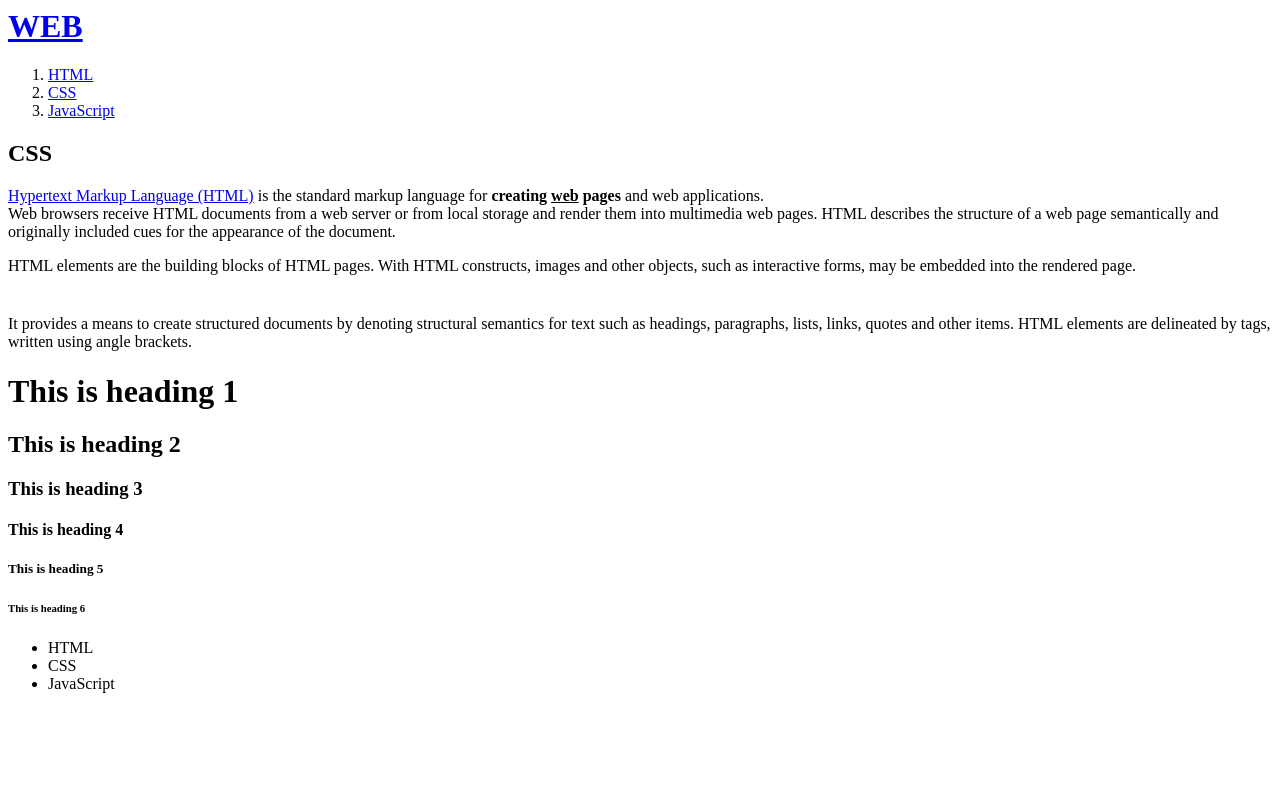
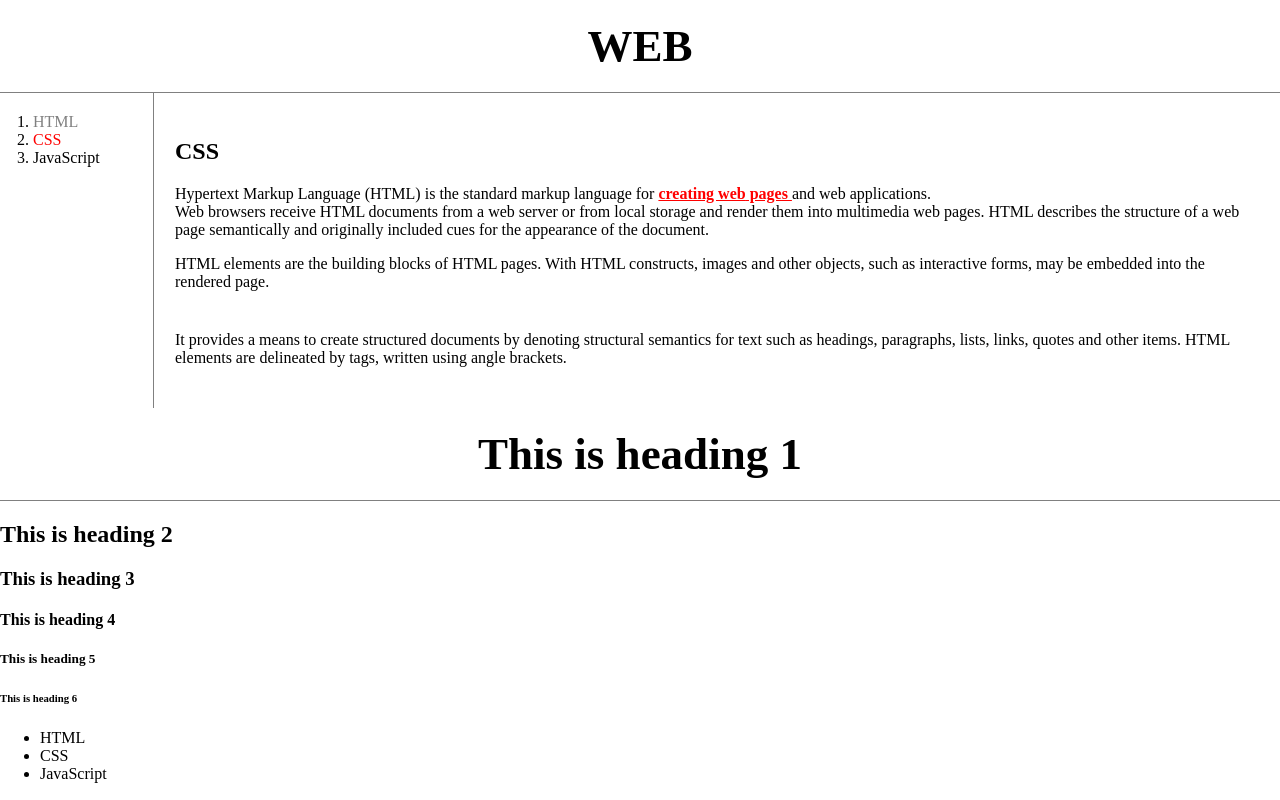
Before and after one commit to easter89/WEB1, a plain HTML site: page 2.html in a window 1280 px wide. Drawn offline with Linux system fonts and the light colour scheme.

Commit message:
CSS Study
CSS Study

```diff
--- a/2.html
+++ b/2.html
@@ -1,34 +1,98 @@
-<!<!DOCTYPE html>
+<!DOCTYPE html>
 <html>
-
   <head>
     <meta charset="utf-8">
     <title>WEB2 - CSS</title>
+
+    <!--style 태그 안의 내용은 CSS 코드임 -->
+    <!--태그선택자 : html a 태그의 디자인(색깔 등)을 일괄 지정함 (우선순위 3) -->
+    <!-- . class선택자 : class(.)가 saw, active인 태그의 CSS를 일괄 지정함 ex) .saw .active (우선순위 2) -->
+    <!-- # id선택자 : id(#)가 active2인 태그의 CSS를 일괄 지정함 ex) ex) #active2 (우선순위 1) -->
+    <style>
+      body{
+        margin:0;
+      }
+      a{
+        color:black;
+        text-decoration:none;
+      }
+      h1{
+          font-size:45px;
+          text-align:center;
+          border-bottom:1px solid gray;
+          margin:0;
+          padding:20px;
+      }
+      ol{
+        border-right:1px solid gray;
+        width:100px;
+        margin:0;
+        padding:20px;
+        padding-left:33px;
+      }
+      #active2{
+        color:red;
+      }
+      .saw{
+        color:gray;
+      }
+      .active{
+        color:blue;
+      }
+      #grid{
+        display:grid;
+        grid-template-columns: 150px 1fr;
+      }
+      #article{
+        padding:25px;
+      }
+      /* 화면의 크기가 800px보다 작으면 -> id가 grid인 태그부분의 화면을 block화면 구성으로(아래로 내려가게) 보이게 한다, ol태그의 테두리를 보이지 않게 한다 */
+      @media(max-width:800px){
+        #grid{
+          display:block;
+        }
+        ol{
+          border-right:none;
+        }
+        h1{
+          border-bottom:none;
+        }
+      }
+
+    </style>
   </head>
 
 <body>
   <h1><a href="index.html">WEB</a></h1>
+
+  <div id="grid">
     <!-- ol : orderd list // li : list-->
     <ol>
-    <li><a href="1.html">HTML</a></li>
-    <li><a href="2.html">CSS</a></li>
+      <!-- a 태그의 클래스 명을 지정함 (space를 통해 여러개 지정 가능함) -->
+      <li><a href="1.html" class="saw">HTML</a></li>
+      <li><a href="2.html" class="saw active" id="active2">CSS</a></li>
       <li><a href="3.html">JavaScript</a></li>
     </ol>
 
+    <div id="article">
       <h2>CSS</h2>
       <!-- a : ancher (닻) // href : html reference-->
       <a href="https://www.w3.org/" target="_blank" title="html5 specification">Hypertext Markup Language (HTML)</a> is the standard markup language
-  for <strong> creating <u>web</u> pages </strong> and web applications.
+
+      <!--HTML 코드의 지정된 부분을 style 속성으로 CSS 디자인 기능을 사용 -->
+      for <strong  style="color:red; text-decoration:underline"> creating <u>web</u> pages </strong> and web applications.
       <br>Web browsers receive HTML documents from a web server or from local storage
       and render them into multimedia web pages. HTML describes the structure of a web page
       semantically and originally included cues for the appearance of the document.
 
       <!-- p : paragraphs-->
       <p>HTML elements are the building blocks of HTML pages.
-  With HTML constructs, images and other objects, such as interactive forms, may be embedded into the rendered page.
+      With HTML constructs, images and other objects, such as interactive forms, may be embedded into the rendered page. </p>
       <p style="margin-top:40px">It provides a means to create structured documents by denoting structural semantics
       for text such as headings, paragraphs, lists, links, quotes and other items.
       HTML elements are delineated by tags, written using angle brackets.</<p>
+    </div>
+  </div>
 
   <h1>This is heading 1</h1>
   <h2>This is heading 2</h2>
--- /dev/null
+++ b/style.css
@@ -0,0 +1,49 @@
+body{
+  margin:0;
+}
+a{
+  color:black;
+  text-decoration:none;
+}
+h1{
+    font-size:45px;
+    text-align:center;
+    border-bottom:1px solid gray;
+    margin:0;
+    padding:20px;
+}
+ol{
+  border-right:1px solid gray;
+  width:100px;
+  margin:0;
+  padding:20px;
+  padding-left:33px;
+}
+#active2{
+  color:red;
+}
+.saw{
+  color:gray;
+}
+.active{
+  color:blue;
+}
+#grid{
+  display:grid;
+  grid-template-columns: 150px 1fr;
+}
+#article{
+  padding:25px;
+}
+/* 화면의 크기가 800px보다 작으면 -> id가 grid인 태그부분의 화면을 block화면 구성으로(아래로 내려가게) 보이게 한다, ol태그의 테두리를 보이지 않게 한다 */
+@media(max-width:800px){
+  #grid{
+    display:block;
+  }
+  ol{
+    border-right:none;
+  }
+  h1{
+    border-bottom:none;
+  }
+}
```
Also changed, not shown: 1.html (+7 -0 lines), 3.html (+7 -1 lines), box.html (added, +36 -0 lines), grid.html (added, +29 -0 lines), index.html (+0 -2 lines), mediaquery.html (added, +25 -0 lines). Lines whose indentation alone changed are shown as unchanged.
